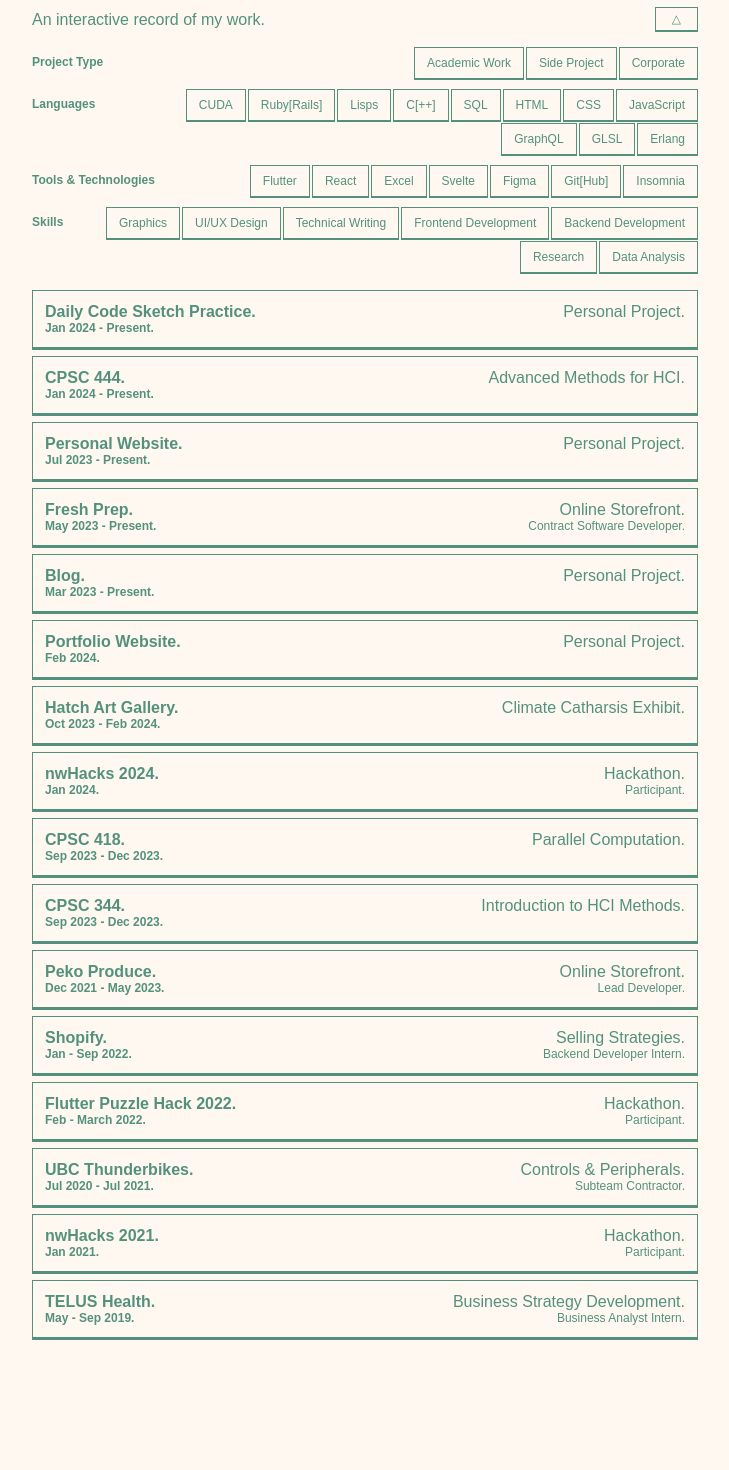
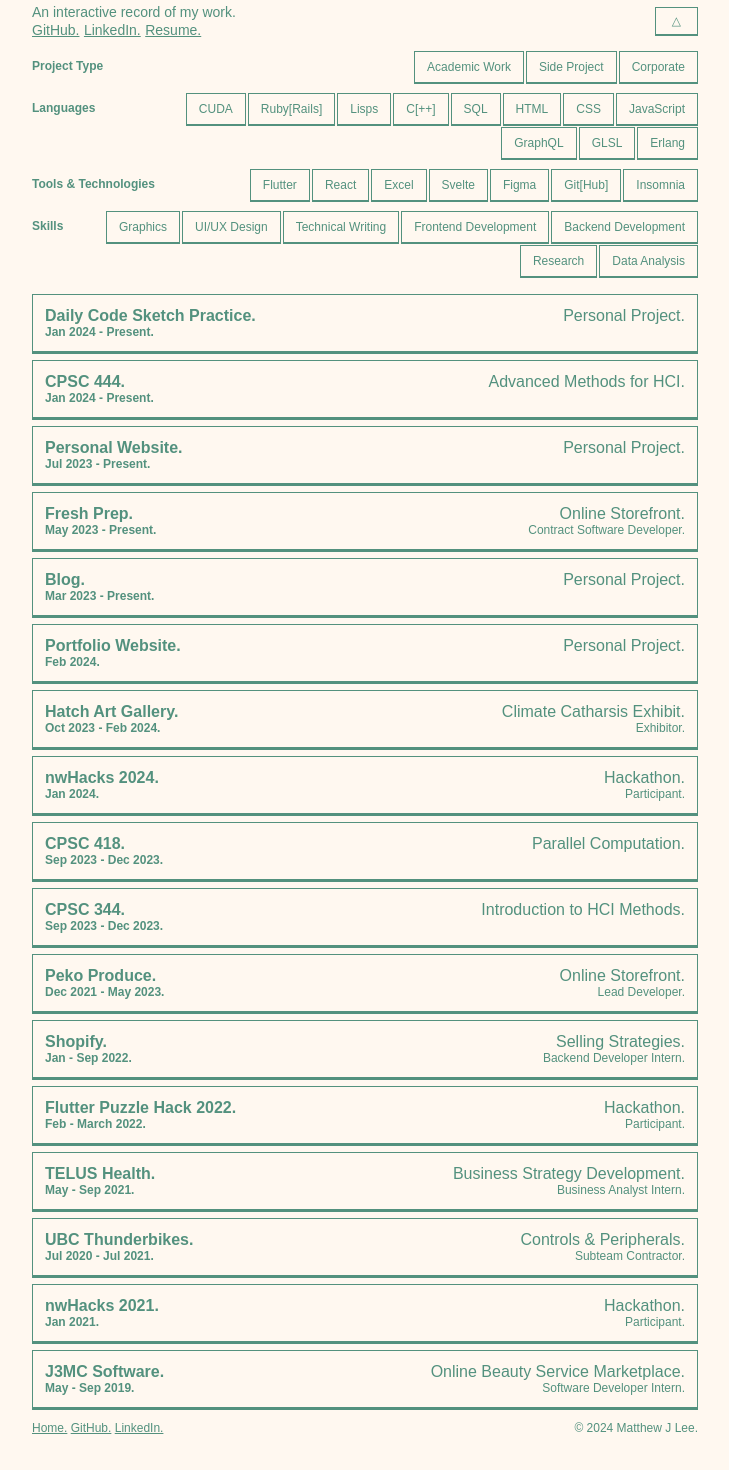
Before and after one commit to matthewlee01/portfolio, a SvelteKit app: page / in a window 1280 px wide. Shown: the part 102-1572 px from the top of the page, without its empty margins (275-1004 px from the left). Built offline with nearby package versions, Linux system fonts and the light colour scheme.

Commit message:
colors & data

```diff
--- a/src/lib/components/Item.svelte
+++ b/src/lib/components/Item.svelte
@@ -30,12 +30,19 @@
 				{#each highlights as highlight (highlight)}
 					<li>{highlight}</li>
 				{/each}
+				{#if item.link}
+					<li><a target="_blank" href={item.link.href}>{item.link.text}</a></li>
+				{/if}
 			</ul>
 		</div>
 	</div>
 </div>
 
 <style>
+	a {
+		color: var(--accent);
+	}
+
 	.title,
 	.dates {
 		display: flex;
@@ -80,7 +87,6 @@
 		color: var(--dark);
 		border: 1px solid var(--accent-mid);
 		color: var(--accent-mid);
-
 	}
 
 	.content {
--- a/src/routes/+page.svelte
+++ b/src/routes/+page.svelte
@@ -59,7 +59,16 @@
 				<span class="title">Portfolio.</span>
 			</div>
 			<div id="info">
-				<span>An interactive record of my work.</span>
+				<div>
+					<span>An interactive record of my work.</span><br />
+					<span><a href="https://github.com/matthewlee01" target="_blank">GitHub. </a></span>
+					<span
+						><a href="https://www.linkedin.com/in/matthew-lee01/" target="_blank"
+							>LinkedIn.
+						</a></span
+					>
+					<span><a href="/resume.pdf" target="_blank">Resume.</a></span>
+				</div>
 				<button id="expand" on:click={() => (expanded = !expanded)}>
 					{expanded ? '△' : '▽'}
 				</button>
@@ -88,6 +97,14 @@
 				<Item {item} />
 			{/each}
 		</div>
+		<div class="footer panel">
+			<span
+				><a href="https://matthewjl.xyz/">Home.</a>
+				<a href="https://github.com/matthewlee01" target="_blank">GitHub. </a>
+				<a href="https://www.linkedin.com/in/matthew-lee01/" target="_blank">LinkedIn. </a></span
+			>
+			<span>© 2024 Matthew J Lee.</span>
+		</div>
 	</div>
 {/if}
 
@@ -99,6 +116,10 @@
 		--dark-mid: #73c9af;
 		--accent: #bf4e22;
 		--accent-mid: #783116;
+	}
+
+	a {
+		color: var(--dark);
 	}
 
 	:global(*) {
@@ -133,7 +154,7 @@
 	}
 
 	.name {
-		font-weight: 600;
+		font-weight: 700;
 		font-size: 32px;
 		margin-right: 4px;
 		color: var(--accent);
@@ -151,13 +172,12 @@
 
 	#info {
 		display: flex;
-		margin: 8px 0;
+		margin: 4px 0;
 		justify-content: space-between;
 	}
 
 	#info span {
-		font-size: 16px;
-		margin-top: 4px;
+		font-size: 14px;
 	}
 
 	.collapsible {
@@ -173,7 +193,8 @@
 
 	#expand {
 		font-size: 12px;
-		padding: 4px 16px;
+		margin: 4px 0;
+		padding: 0px 16px;
 		box-shadow: 0px 1px 0px 0px var(--dark);
 		color: var(--dark);
 	}
@@ -236,6 +257,13 @@
 		margin-top: 8px;
 	}
 
+	.footer {
+		display: flex;
+		justify-content: space-between;
+		margin-top: 4px;
+		font-size: 12px;
+	}
+
 	@media (min-width: 666px) {
 		.tag:hover {
 			background-color: var(--light-mid);
--- a/static/data.json
+++ b/static/data.json
@@ -47,7 +47,11 @@
 			"highlights": [
 				"An ongoing endeavor to practice and improve my math, design, and programming skills by creating & publishng a new animation every day."
 			],
-			"tags": ["Side Project", "Graphics", "Git[Hub]", "GLSL", "JavaScript"]
+			"tags": ["Side Project", "Graphics", "Git[Hub]", "GLSL", "JavaScript"],
+			"link": {
+				"href": "https://www.instagram.com/hello.computer/",
+				"text": "View gallery."
+			}
 		},
 		{
 			"project": "Advanced Methods for HCI",
@@ -87,7 +91,11 @@
 				"HTML",
 				"Frontend Development",
 				"Git[Hub]"
-			]
+			],
+			"link": {
+				"href": "https://matthewjl.xyz/",
+				"text": "View site."
+			}
 		},
 		{
 			"project": "Online Storefront",
@@ -123,7 +131,11 @@
 				"A repository for my thoughts, ideas, and reflections on various topics, including technology, art, and personal development.",
 				"Has gone through multiple redesigns and rebuilds, but currently exists as a Quartz-powered static site."
 			],
-			"tags": ["Side Project", "Technical Writing", "Frontend Development", "Git[Hub]"]
+			"tags": ["Side Project", "Technical Writing", "Frontend Development", "Git[Hub]"],
+			"link": {
+				"href": "https://fieldnotes.matthewjl.xyz/",
+				"text": "View blog."
+			}
 		},
 		{
 			"project": "Personal Project",
@@ -143,11 +155,16 @@
 				"Side Project",
 				"Technical Writing",
 				"Git[Hub]"
-			]
+			],
+			"link": {
+				"href": "https://portfolio.matthewjl.xyz",
+				"text": "View site."
+			}
 		},
 		{
 			"project": "Climate Catharsis Exhibit",
 			"organization": "Hatch Art Gallery",
+			"position": "Exhibitor",
 			"startDate": "Oct 2023",
 			"endDate": "Feb 2024",
 			"highlights": [
@@ -188,7 +205,11 @@
 				"Side Project",
 				"React",
 				"Git[Hub]"
-			]
+			],
+			"link": {
+				"href": "https://github.com/nand2246/planit",
+				"text": "View repository."
+			}
 		},
 		{
 			"project": "Parallel Computation",
@@ -245,7 +266,11 @@
 				"Excel",
 				"Research",
 				"Git[Hub]"
-			]
+			],
+			"link": {
+				"href": "https://www.pekoproduce.com/",
+				"text": "View site."
+			}
 		},
 		{
 			"project": "Selling Strategies",
@@ -286,7 +311,24 @@
 				"Graphics",
 				"Git[Hub]",
 				"UI/UX Design"
-			]
+			],
+			"link": {
+				"href": "https://acres.matthewjl.xyz/",
+				"text": "Play the game."
+			}
+		},
+		{
+			"project": "Business Strategy Development",
+			"position": "Business Analyst Intern",
+			"organization": "TELUS Health",
+			"startDate": "May",
+			"endDate": "Sep 2021",
+			"highlights": [
+				"Automated KPI reporting tasks via Google Sheets integrations, saving over 4 hours of analysis work per week",
+				"Owned and developed processes for qualitative and quantitative reporting at various levels, from team-specific to C-suite and organization-wide.",
+				"Coordinated communication across subteams, scheduling meetings and cross-referencing data to ensure smooth alignment and collaboration"
+			],
+			"tags": ["Corporate", "Excel", "Data Analysis", "Technical Writing", "Research"]
 		},
 		{
 			"project": "Controls & Peripherals",
@@ -317,20 +359,36 @@
 				"SQL",
 				"Side Project",
 				"Git[Hub]"
-			]
+			],
+			"link": {
+				"href": "https://github.com/matthewlee01/fridge-api",
+				"text": "View repository."
+			}
 		},
 		{
-			"project": "Business Strategy Development",
-			"position": "Business Analyst Intern",
-			"organization": "TELUS Health",
+			"project": "Online Beauty Service Marketplace",
+			"position": "Software Developer Intern",
+			"organization": "J3MC Software",
 			"startDate": "May",
 			"endDate": "Sep 2019",
 			"highlights": [
-				"Automated KPI reporting tasks via Google Sheets integrations, saving over 4 hours of analysis work per week",
-				"Owned and developed processes for qualitative and quantitative reporting at various levels, from team-specific to C-suite and organization-wide.",
-				"Coordinated communication across subteams, scheduling meetings and cross-referencing data to ensure smooth alignment and collaboration"
+				"Implemented basic features during early-stage development of the web app and database.",
+				"Added pagination to SQL list queries using timestamp-offset continuation tokens, preventing skipped items and removing the need for server-side state.",
+				"Implemented Clojure specification library to validate data structure integrity at REST endpoints."
 			],
-			"tags": ["Corporate", "Excel", "Data Analysis", "Technical Writing", "Research"]
+			"tags": [
+				"Frontend Development",
+				"SQL",
+				"Lisps",
+				"Backend Development",
+				"Git[Hub]",
+				"Side Project",
+				"Corporate"
+			],
+			"link": {
+				"href": "https://github.com/matthewlee01/get-glowing-backend",
+				"text": "View repository."
+			}
 		}
 	]
 }
```
Also changed, not shown: 1 other file (tests, documents, lock files or other folders).
